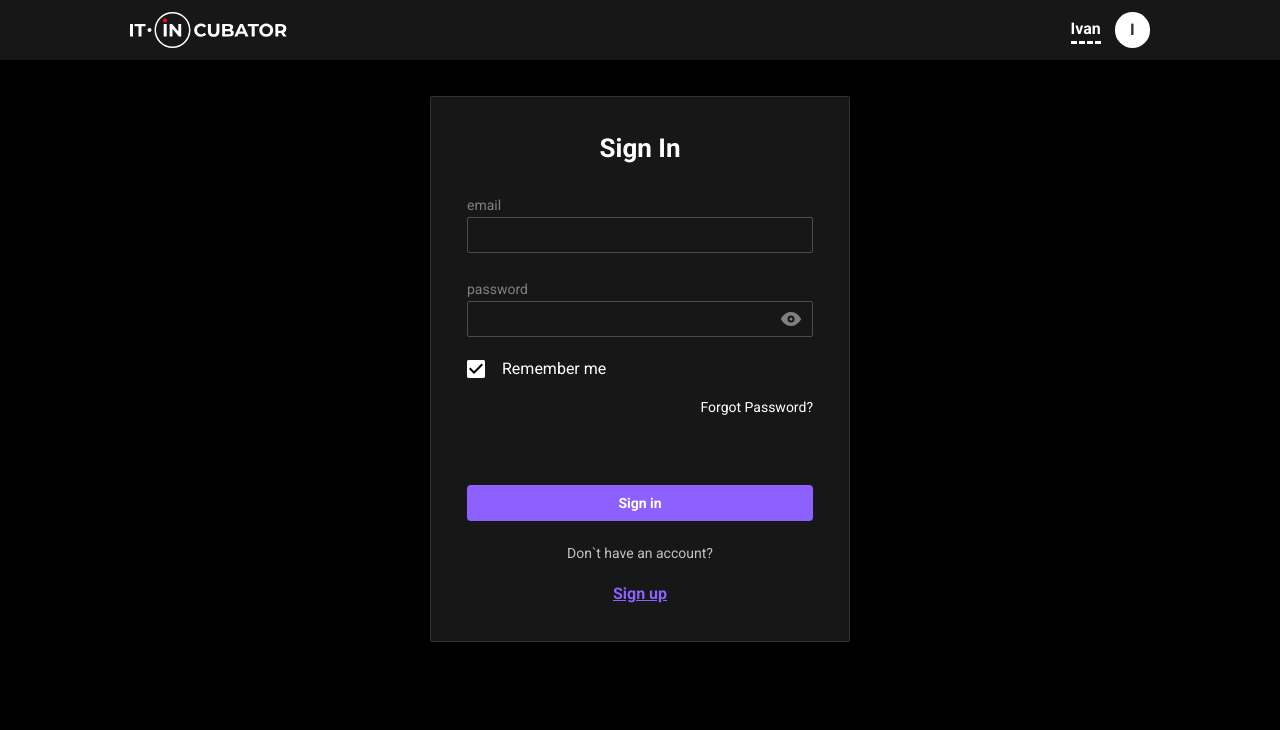
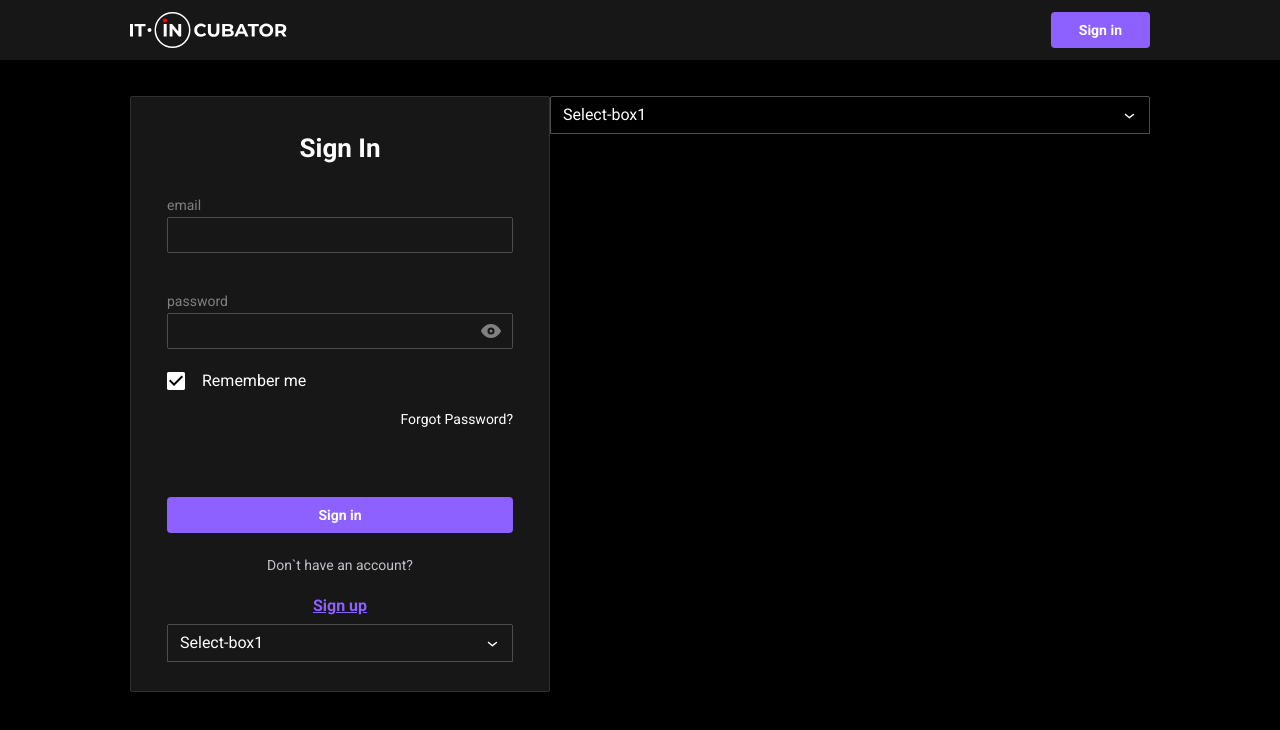
Before and after one commit to Reni101/cards-application, a React (Vite) app: page / in a window 1280 px wide. Shown: the top 730 px of the page. Built offline with nearby package versions, Linux system fonts and the light colour scheme.

Commit message:
feat:  add working select

```diff
--- a/package.json
+++ b/package.json
@@ -19,6 +19,7 @@
     "@radix-ui/react-checkbox": "^1.0.4",
     "@radix-ui/react-dropdown-menu": "^2.0.5",
     "@radix-ui/react-radio-group": "^1.1.3",
+    "@radix-ui/react-select": "^1.2.2",
     "@radix-ui/react-slider": "^1.1.2",
     "react": "^18.2.0",
     "react-dom": "^18.2.0",
--- a/src/App.tsx
+++ b/src/App.tsx
@@ -1,13 +1,15 @@
 import s from './App.module.scss'
 import { LoginForm } from './components/auth/login-form'
 import { Header } from './components/ui/header'
+import { Select } from './components/ui/select-box'
 
 export function App() {
   return (
     <>
-      <Header isLoggedIn={true} />
+      <Header isLoggedIn={false} />
       <div className={s.container}>
         <LoginForm />
+        <Select />
       </div>
     </>
   )
--- /dev/null
+++ b/src/assets/icons/arrowDown.tsx
@@ -0,0 +1,20 @@
+import { SVGProps, Ref, forwardRef, memo } from 'react'
+const ArrowDown = (props: SVGProps<SVGSVGElement>, ref: Ref<SVGSVGElement>) => (
+  <svg xmlns="http://www.w3.org/2000/svg" width="16" height="16" fill="none" ref={ref} {...props}>
+    <g clipPath="url(#a)">
+      <path
+        fill="#FFFEFE"
+        d="M3.7 6.3a.7.7 0 0 1 1-.5l3.6 3L12 5.9a.7.7 0 0 1 1 .1.7.7 0 0 1-.1 1l-4 3.2a.7.7 0 0 1-.9 0L4 6.9a.7.7 0 0 1-.2-.6Z"
+      />
+    </g>
+    <defs>
+      <clipPath id="a">
+        <path fill="#fff" d="M0 0h16v16H0z" />
+      </clipPath>
+    </defs>
+  </svg>
+)
+const ForwardRef = forwardRef(ArrowDown)
+const Memo = memo(ForwardRef)
+
+export default Memo
--- a/src/components/auth/login-form/login-form.module.scss
+++ b/src/components/auth/login-form/login-form.module.scss
@@ -1,8 +1,6 @@
 .container {
   display: flex;
   flex-direction: column;
-  align-items: center;
-  justify-content: center;
 
   width: 100%;
   max-width: 26.25rem;
@@ -15,6 +13,8 @@
 }
 
 form {
+  display: flex;
+  flex-direction: column;
   width: 100%;
 }
 
@@ -28,8 +28,7 @@ form {
 }
 
 .forgot {
-  display: flex;
-  justify-content: flex-end;
+  align-self: end;
   margin-top: 0.38rem;
 }
 
--- a/src/components/auth/login-form/login-form.tsx
+++ b/src/components/auth/login-form/login-form.tsx
@@ -5,6 +5,7 @@ import { z } from 'zod'
 import { Button } from '../../ui/button'
 import { Card } from '../../ui/card'
 import { Checkbox } from '../../ui/checkbox'
+import { Select } from '../../ui/select-box'
 import { TextField } from '../../ui/text-field'
 import { Typography } from '../../ui/typography'
 
@@ -86,6 +87,8 @@ export const LoginForm = (props: PropsType) => {
       <Button variant={'link'} as={'a'} href={'/'} className={s.link_sign_up}>
         Sign up
       </Button>
+
+      <Select />
     </Card>
   )
 }
--- a/src/components/ui/dropdownMenu/dropdownMenu.module.scss
+++ b/src/components/ui/dropdownMenu/dropdownMenu.module.scss
@@ -18,8 +18,8 @@
   margin-top: 10px;
   margin-right: 0;
 
-  background-color: var(--color-dark-500);
-  border: 1px solid var(--color-dark-100);
+  background-color: var(--color-dark-700);
+  border: 1px solid var(--color-dark-500);
   border-radius: 4px;
 }
 
@@ -35,6 +35,6 @@
 .separator {
   width: calc(100% - 0.625rem);
   height: 1px;
-  margin: 1px auto;
-  background-color: var(--color-dark-100);
+  margin: 0 auto;
+  background-color: var(--color-dark-500);
 }
--- /dev/null
+++ b/src/components/ui/select-box/index.ts
@@ -0,0 +1 @@
+export * from './select.tsx'
--- /dev/null
+++ b/src/components/ui/select-box/select.module.scss
@@ -0,0 +1,75 @@
+button {
+  all: unset;
+}
+
+.SelectTrigger {
+  display: flex;
+  gap: 10px;
+  align-items: center;
+  justify-content: space-between;
+
+  width: calc(100% - 26px);
+  height: 24px;
+  padding: 6px 12px;
+
+  border: 1px solid var(--color-dark-300);
+  border-radius: 2px 2px 0 0;
+
+  &:hover:not(&[data-disabled]) {
+    cursor: pointer;
+    background-color: var(--color-dark-100);
+  }
+
+  &:focus-visible:not(&[data-disabled]) {
+    outline: 2px solid var(--color-info-700);
+  }
+
+  &[data-disabled] {
+    color: var(--color-dark-300);
+  }
+}
+
+.SelectIcon {
+  width: 16px;
+  height: 16px;
+}
+
+.SelectTrigger[data-state='open'] {
+  .SelectIcon {
+    transform: rotate(180deg);
+  }
+}
+
+.SelectContent {
+  overflow: hidden;
+
+  width: var(--radix-select-trigger-width);
+  max-height: var(--radix-select-content-available-height);
+
+  background-color: inherit;
+  border: 1px solid var(--color-dark-300);
+  border-radius: 2px;
+}
+
+.SelectItem {
+  cursor: pointer;
+  user-select: none;
+
+  position: relative;
+
+  display: flex;
+  align-items: center;
+  justify-content: flex-start;
+
+  padding: 6px 12px;
+}
+
+.SelectItem[data-disabled] {
+  pointer-events: none;
+}
+
+.SelectItem[data-highlighted] {
+  color: var(--color-accent-300);
+  background-color: var(--color-accent-900);
+  outline: none;
+}
--- /dev/null
+++ b/src/components/ui/select-box/select.tsx
@@ -0,0 +1,63 @@
+import { forwardRef, useState } from 'react'
+
+import * as SelectRadix from '@radix-ui/react-select'
+
+import ArrowDown from '../../../assets/icons/arrowDown'
+
+import s from './select.module.scss'
+
+type PropsType = {
+  options?: { key: string; value: string }[]
+}
+
+export const Select = (props: PropsType) => {
+  const [value, setValue] = useState('apple')
+
+  return (
+    <SelectRadix.Root
+      disabled={false}
+      defaultValue={'banana'}
+      value={value}
+      onValueChange={value => {
+        setValue(value)
+      }}
+    >
+      <SelectRadix.Trigger className={s.SelectTrigger}>
+        <SelectRadix.Value />
+        <SelectRadix.Icon className={s.SelectIcon}>
+          <ArrowDown />
+        </SelectRadix.Icon>
+      </SelectRadix.Trigger>
+      {/*<SelectRadix.Portal>*/}
+      <SelectRadix.Content position="popper" sideOffset={0} className={s.SelectContent}>
+        {/*<SelectRadix.ScrollUpButton className={s.SelectScrollButton}>*/}
+        {/*  <Checked />*/}
+        {/*</SelectRadix.ScrollUpButton>*/}
+        <SelectRadix.Viewport className={s.SelectViewport}>
+          <SelectRadix.Group>
+            <SelectRadix.Label className={s.SelectLabel} />
+            <SelectItem value="apple">Select-box1</SelectItem>
+            <SelectItem value="banana">Select-box2</SelectItem>
+          </SelectRadix.Group>
+
+          {/*<SelectRadix.Separator className={s.SelectSeparator} />*/}
+        </SelectRadix.Viewport>
+        {/*<Select.ScrollDownButton className="SelectScrollButton">*/}
+        {/*  <ChevronDownIcon />*/}
+        {/*</Select.ScrollDownButton>*/}
+      </SelectRadix.Content>
+      {/*</SelectRadix.Portal>*/}
+    </SelectRadix.Root>
+  )
+}
+
+const SelectItem = forwardRef(({ children, className, ...props }: any, forwardedRef) => {
+  return (
+    <SelectRadix.Item className={`${s.SelectItem} ${className}`} {...props} ref={forwardedRef}>
+      <SelectRadix.ItemText>{children}</SelectRadix.ItemText>
+      {/*<SelectRadix.ItemIndicator className={s.SelectItemIndicator}>*/}
+      {/*  <ArrowDown />*/}
+      {/*</SelectRadix.ItemIndicator>*/}
+    </SelectRadix.Item>
+  )
+})
```
Also changed, not shown: 2 other files (tests, documents, lock files or other folders).
